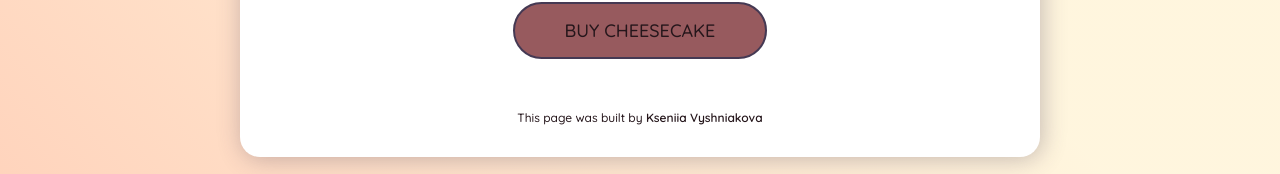
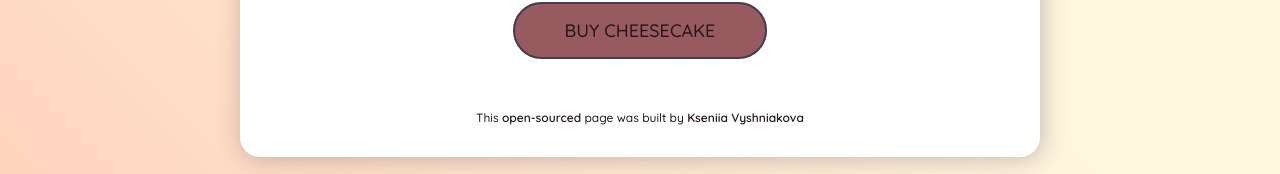
Before and after one commit to KseniiaVyshniakova/cake-project, a plain HTML site: page SheCodes Final Project.html in a window 1280 px wide. Shown: the part 800-974 px from the top of the page. Drawn offline with Linux system fonts and the light colour scheme.

Commit message:
Added open-sourced link

```diff
--- a/SheCodes Final Project.html
+++ b/SheCodes Final Project.html
@@ -127,7 +127,14 @@
       <hr />
       <button class="buy-button">Buy cheesecake</button>
       <span
-        >This page was built by
+        >This
+        <a
+          href="https://github.com/KseniiaVyshniakova/cake-project"
+          target="_blank"
+          class="footer"
+          >open-sourced</a
+        >
+        page was built by
         <a
           href="https://github.com/KseniiaVyshniakova"
           target="_blank"
```
